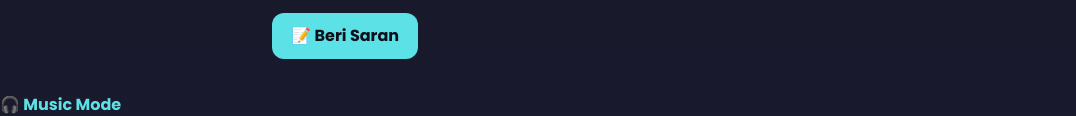
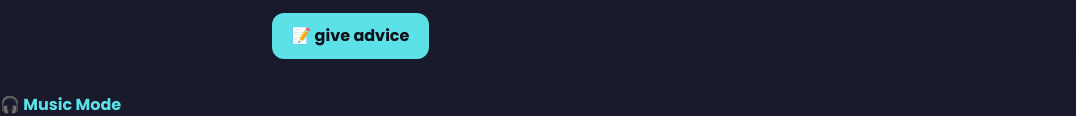
Before and after one commit to rillToMe/NewPorto, a plain HTML site: page index.html in a window 1280 px wide. Shown: the part 1914-2030 px from the top of the page, without its empty margins (0-1076 px from the left). Drawn offline with nearby package versions, Linux system fonts and the light colour scheme.

Commit message:
Update index.html

```diff
--- a/index.html
+++ b/index.html
@@ -100,7 +100,7 @@
 <section class="suggestion-cta glass" data-aos="fade-up">
   <h2>💬 Have any suggestions or feedback?</h2>
   <p>I am open to any criticism and creative ideas you may have!</p>
-  <a href="page/public/saran.html" class="btn btn-cta" data-aos="fade-down">📝 Beri Saran</a>
+  <a href="page/public/saran.html" class="btn btn-cta" data-aos="fade-down">📝 give advice</a>
 </section>
 
 
@@ -218,4 +218,5 @@
 <footer>
     <p>&copy; 2025 Rahmat Aditya - All Rights Reserved.</p>
   </footer>
+
 </html>
```
